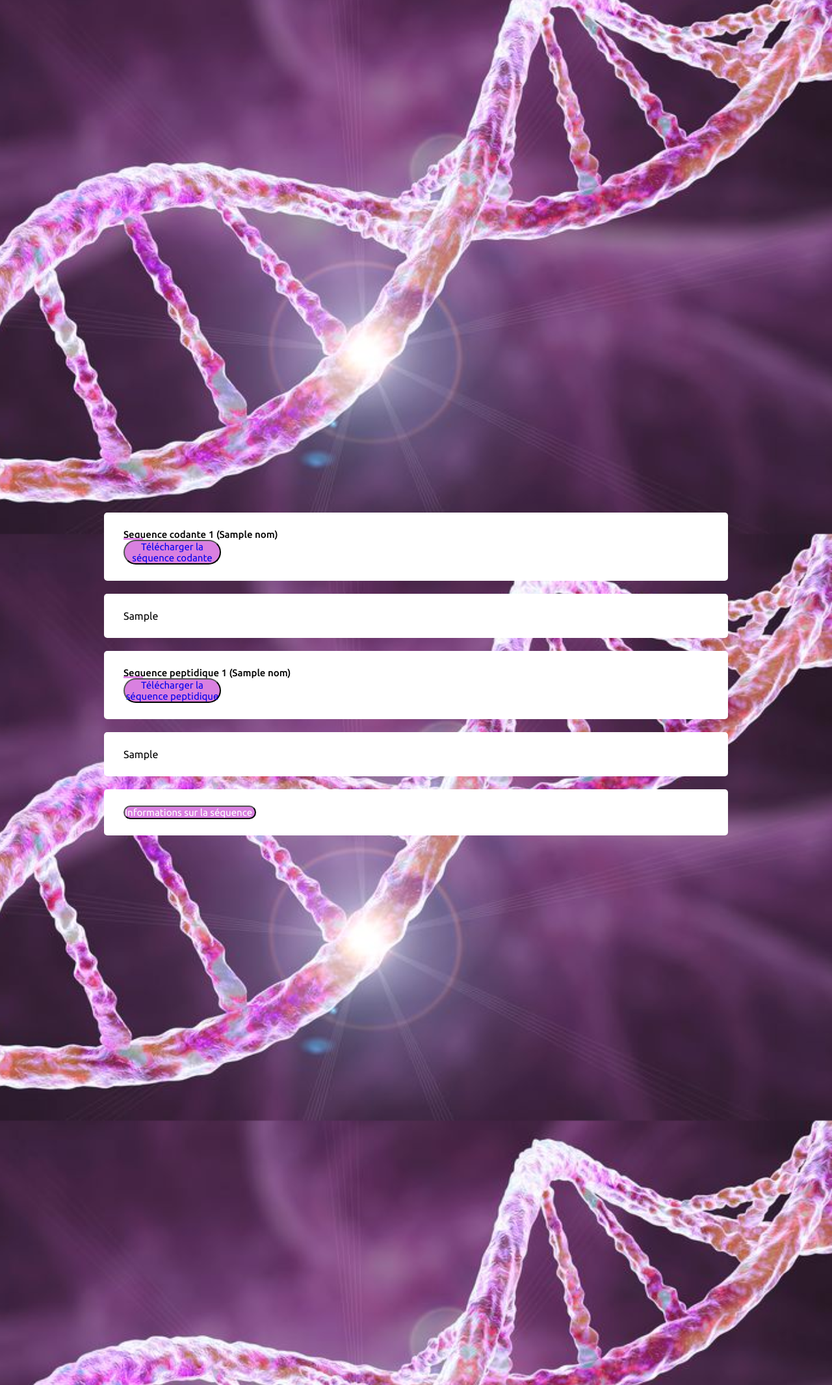
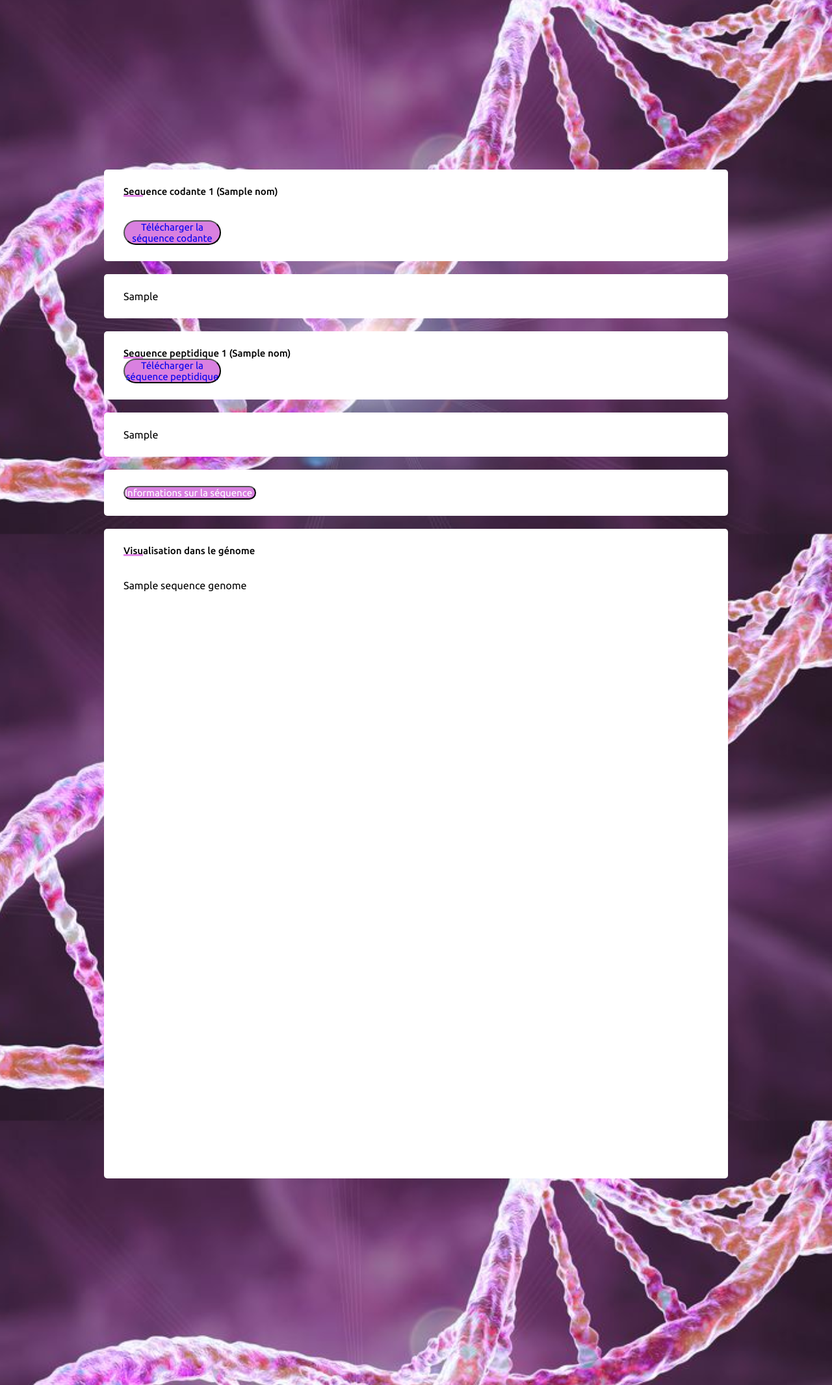
Before and after one commit to YanisMadi/Projet_WEB, a Django app: template genome_annotation/genome/templates/genome/view_genesequence.html in a window 1280 px wide. Shown: the part 81-2213 px from the top of the page at 65% size. Run offline with Django 4.2, Linux system fonts and the light colour scheme; the template is opened without the code that fills it: most values are stand-ins (such as "Sample title", 1, 10 or a date in 2020).

Commit message:
+ genome sequence

```diff
--- a/genome_annotation/genome/templates/genome/view_genesequence.html
+++ b/genome_annotation/genome/templates/genome/view_genesequence.html
@@ -31,6 +31,7 @@
     <div class="parent">
         <div class ="container" style="margin-bottom: 20px;">
             <div class="title">Sequence codante {{seqid}} ({{nom}})</div>
+            <br><br>
                 <div>
                     <button class="download-cds-button" style="font-size: 15px; font-weight: 60; width: 150px; background: #d980e0; color: white;border-radius: 40px;">
                         <a href="?seqid={{ seqid }}&download=cds">Télécharger la séquence codante</a>
@@ -65,6 +66,15 @@
           </form>
         </div>
 
+        <div class ="container" style="margin-bottom: 20px;">
+          <div class="title"> Visualisation dans le génome </div>
+          <br><br>
+          <div style="height: 1000px; width: 900px; word-wrap: break-word;">
+            {{ sequence_genome }}
+          </div>
+
+        </div>
+
     </div>
   </body>
 </html>
```
